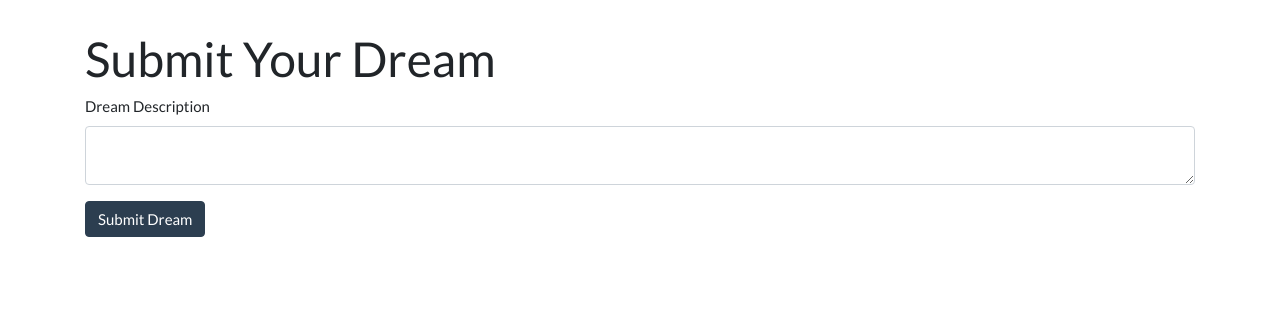
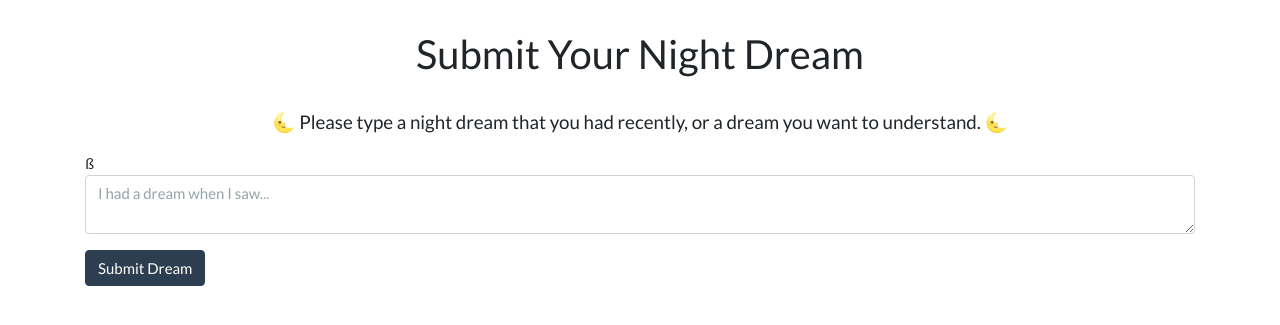
Before and after one commit to sokol-marina/Dreamers_app, a Flask app: page / in a window 1280 px wide. Shown: the part 71-396 px from the top of the page. Run offline with Flask 2, Linux system fonts and the light colour scheme; some libraries are stand-ins or nearby versions.

Commit message:
adding some style improvements

```diff
--- a/templates/dreams/submit_dream.html
+++ b/templates/dreams/submit_dream.html
@@ -1,21 +1,25 @@
 {% extends 'base.html' %}
 
 {% block title %}
-Submit Dream
+Submit Your Dream
 {% endblock %}
 
 {% block content %}
 
-<h1>Submit Your Dream</h1>
 
-<form method="POST">
+<h2 class="text-center">Submit Your Night Dream</h2>
+<br>
+
+<p class="lead text-center">
+  🌜 Please type a night dream that you had recently, or a dream you want to understand. 🌜
+</p>
+
+<form method="POST">ß
 
   {{ form.hidden_tag() }}
-
   {% for field in form if field.widget.input_type != 'hidden' %}
   <div class="form-group">
-      {{ field.label(class="form-label") }}
-      {{ field(class="form-control") }}
+    {{ field(class="form-control", placeholder="I had a dream when I saw...") }}
     {% if field.errors %}
     <div class="alert alert-danger">
       {% for error in field.errors %}
```
Lines whose indentation alone changed are shown as unchanged.
